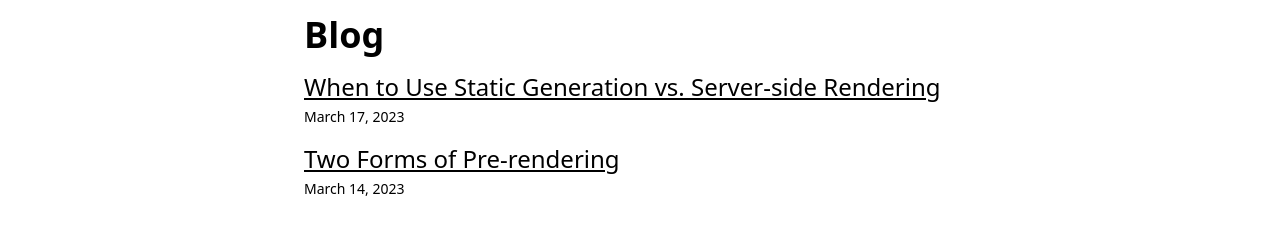
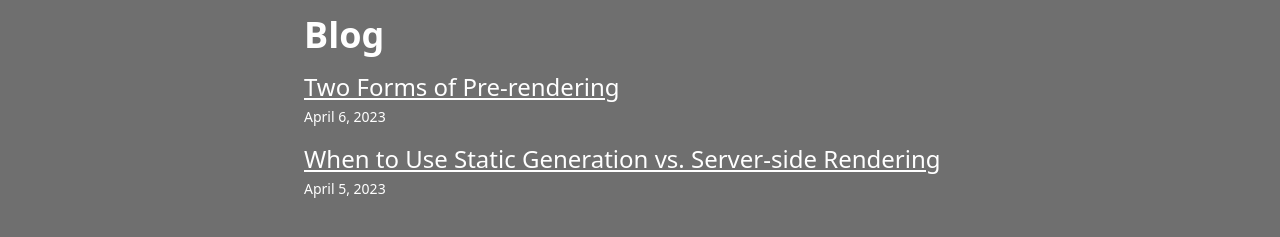
Before and after one commit to rokeyasultana/next-blog, a Next.js app: page / in a window 1280 px wide. Shown: the part 381-618 px from the top of the page. Built offline with nearby package versions, Linux system fonts and the light colour scheme.

Commit message:
post details

```diff
--- a/app/globals.css
+++ b/app/globals.css
@@ -1,3 +1,8 @@
 @tailwind base;
 @tailwind components;
 @tailwind utilities;
+
+body{
+    background-color:rgba(27, 27, 27, 0.626);
+    color: white;
+}
--- a/app/page.module.css
+++ b/app/page.module.css
@@ -5,6 +5,7 @@
   align-items: center;
   padding: 6rem;
   min-height: 100vh;
+
 }
 
 .description {
--- /dev/null
+++ b/app/posts/[postId]/not-found.tsx
@@ -0,0 +1,5 @@
+export default function NotFound() {
+    return (
+        <h1>The requested post does not exist.</h1>
+    )
+}
--- a/app/posts/[postId]/page.tsx
+++ b/app/posts/[postId]/page.tsx
@@ -1,8 +1,59 @@
+import getFormattedDate from "@/lib/getFormattedDate"
+import { getPostData, getSortedPostsData } from "@/lib/posts"
+import Link from "next/link"
+import{ notFound} from 'next/navigation'
+
+export function generateStaticParams() {
+    const posts = getSortedPostsData()
+
+    return posts.map((post) => ({
+        postId: post.id
+    }))
+}
+export function generateMetadata({ params }: { params: { postId: string } }) {
+
+    const posts = getSortedPostsData() //deduped!
+    const { postId } = params
+
+    const post = posts.find(post => post.id === postId)
+
+    if (!post) {
+        return {
+            title: 'Post Not Found'
+        }
+    }
+
+    return {
+        title: post.title,
+    }
+}
+
 
 export default async function Post({ params }: { params: { postId: string } }){
+
+const posts = getSortedPostsData()
+const { postId } = params
+if (!posts.find(post => post.id === postId)) {
+    return notFound()
+}
+
+const { title, date, contentHtml } = await getPostData(postId)
+
+const pubDate = getFormattedDate(date)
     return(
         <div>
-            page
+          <main className="px-6 prose prose-xl prose-slate dark:prose-invert mx-auto">
+            <h1 className="text-3xl mt-4 mb-0">{title}</h1>
+            <p className="mt-0">
+                {pubDate}
+            </p>
+            <article>
+                <section dangerouslySetInnerHTML={{ __html: contentHtml }} />
+                <p>
+                    <Link href="/">← Back to home</Link>
+                </p>
+            </article>
+        </main>
         </div>
     )
 }
--- a/blogposts/pre-rendering.md
+++ b/blogposts/pre-rendering.md
@@ -1,6 +1,6 @@
 ---
 title: 'Two Forms of Pre-rendering'
-date: '2023-03-14'
+date: '2023-04-06'
 ---
 
 Next.js has two forms of pre-rendering: **Static Generation** and **Server-side Rendering**. The difference is in **when** it generates the HTML for a page.
--- a/blogposts/ssg-ssr.md
+++ b/blogposts/ssg-ssr.md
@@ -1,6 +1,6 @@
 ---
 title: 'When to Use Static Generation vs. Server-side Rendering'
-date: '2023-03-17'
+date: '2023-04-05'
 ---
 
 We recommend using **Static Generation** (with and without data) whenever possible because your page can be built once and served by CDN, which makes it much faster than having a server render the page on every request.
--- a/lib/posts.tsx
+++ b/lib/posts.tsx
@@ -2,9 +2,9 @@ import fs from 'fs'
 import path from 'path'
 import matter from 'gray-matter'
 const postsDirectory = path.join(process.cwd(),'blogposts')
-
+import { remark } from 'remark'
+import html from 'remark-html'
 export function  getSortedPostsData(){
-    // Get file names under /posts
     const fileNames = fs.readdirSync(postsDirectory);
     const allPostsData = fileNames.map((fileName) => {
 
@@ -26,3 +26,27 @@ export function  getSortedPostsData(){
 
     return allPostsData.sort((a, b) => a.date < b.date ? 1 : -1);
 }
+
+export async function getPostData(id: string) {
+    const fullPath = path.join(postsDirectory, `${id}.md`);
+    const fileContents = fs.readFileSync(fullPath, 'utf8');
+
+
+    const matterResult = matter(fileContents);
+
+    const processedContent = await remark()
+        .use(html)
+        .process(matterResult.content);
+
+    const contentHtml = processedContent.toString();
+
+    const blogPostWithHTML: BlogPost & { contentHtml: string } = {
+        id,
+        title: matterResult.data.title,
+        date: matterResult.data.date,
+        contentHtml,
+    }
+
+
+    return blogPostWithHTML
+}
--- a/package.json
+++ b/package.json
@@ -19,6 +19,8 @@
     "react": "18.2.0",
     "react-dom": "18.2.0",
     "react-icons": "^4.8.0",
+    "remark": "^14.0.2",
+    "remark-html": "^15.0.2",
     "typescript": "5.0.3"
   },
   "devDependencies": {
```
Also changed, not shown: 1 other file (tests, documents, lock files or other folders).
